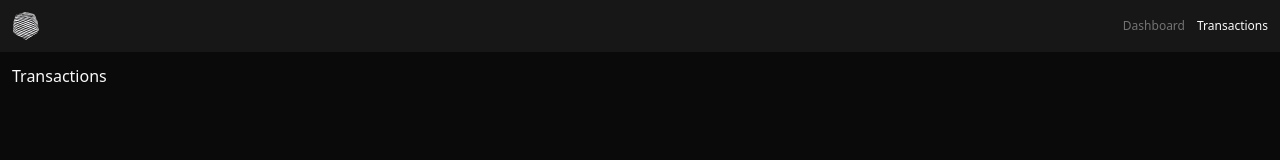
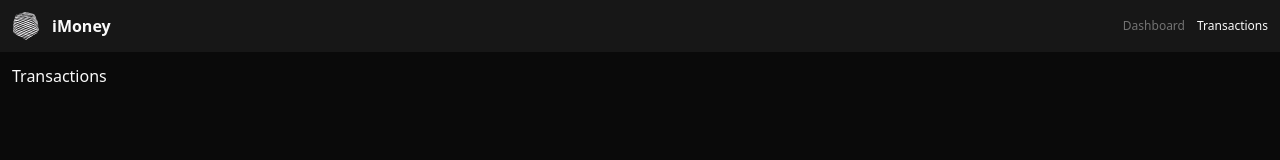
Before and after one commit to kinqbert/web-lab-client, a Next.js app: page /transactions in a window 1280 px wide. Shown: the top 160 px of the page. Built offline with nearby package versions, Linux system fonts and the light colour scheme.

Commit message:
added name to navbar

```diff
--- a/src/app/(main)/layout.module.css
+++ b/src/app/(main)/layout.module.css
@@ -7,6 +7,14 @@
   background-color: var(--grey);
 
   overflow: hidden;
+}
+
+.logoWrapper {
+  display: flex;
+  gap: 12px;
+  align-items: center;
+
+  font-weight: 600;
 }
 
 .logo {
--- a/src/app/(main)/layout.tsx
+++ b/src/app/(main)/layout.tsx
@@ -18,8 +18,9 @@ export default function MailLayout({
   return (
     <div className={styles.content}>
       <nav className={styles.navbar}>
-        <Link href="/dashboard">
+        <Link className={styles.logoWrapper} href="/dashboard">
           <Image className={styles.logo} src={logo} alt="Logo" />
+          <span>iMoney</span>
         </Link>
         <div className={styles.links}>
           <Link
```
